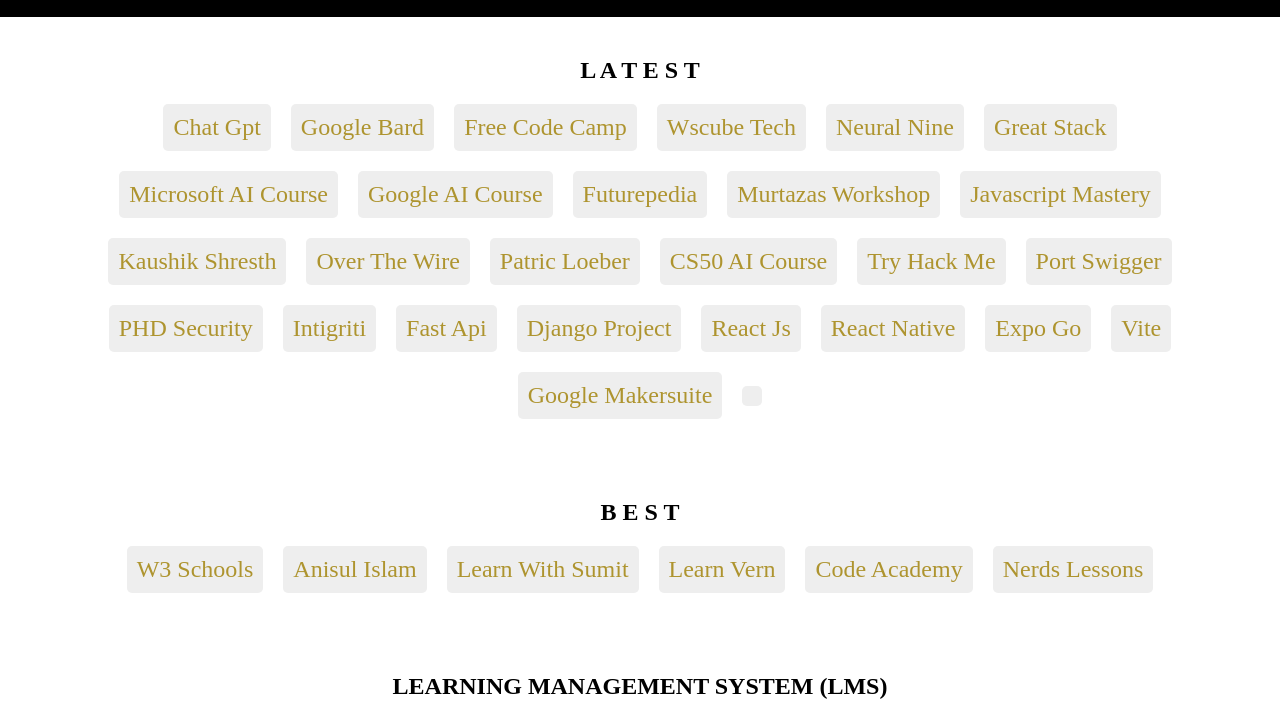
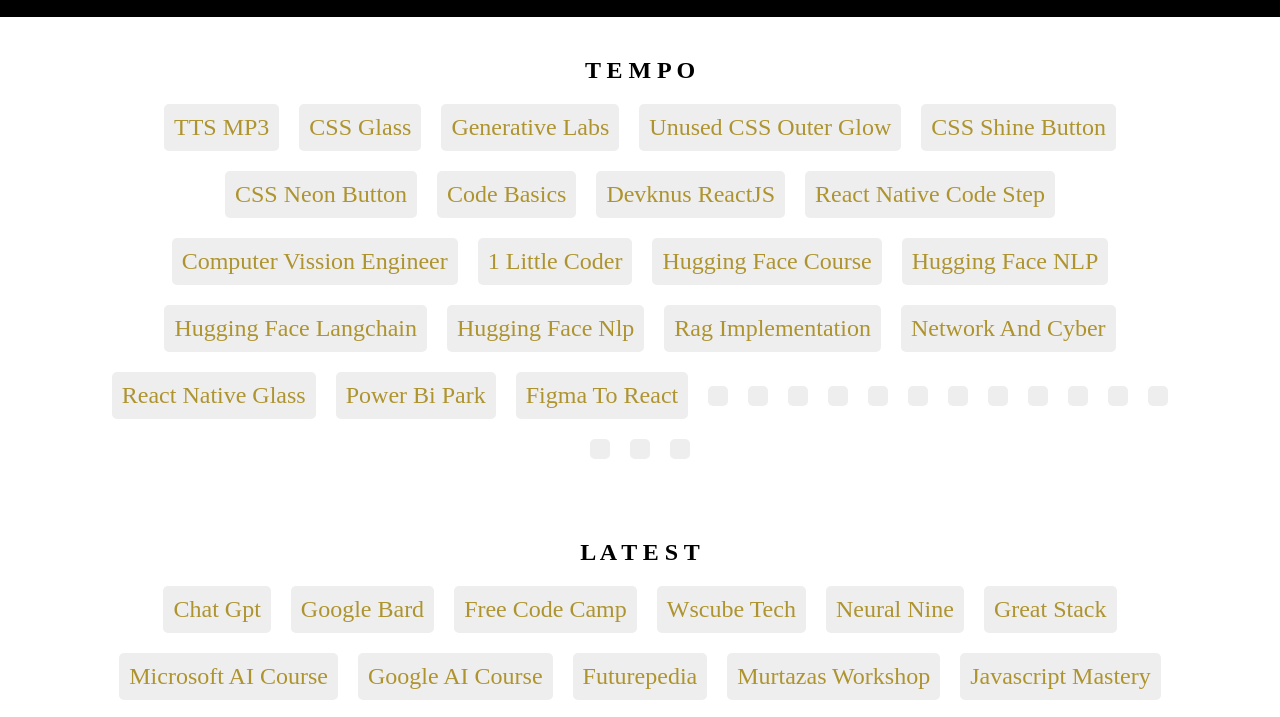
Before and after one commit to Rio-rahat/Links, a plain HTML site: page index.html in a window 1280 px wide. Shown: the part 60-777 px from the top of the page. Drawn offline with Linux system fonts and the light colour scheme.

Commit message:
Add Tempo Section

```diff
--- a/index.html
+++ b/index.html
@@ -19,6 +19,63 @@
     <!-- End Header -->
 
 <!-- Section Start -->
+
+
+
+    <!-- Tempo -->
+    <section class="tempo">
+        <div class="container">
+            <h1 class="text-center">T E M P O</h1>
+
+            <div class="flex">
+
+
+                <a class="bth" href="https://ttsmp3.com/text-to-speech/Arabic/" target="blank">TTS MP3</a>
+                <a class="bth" href="https://css.glass/" target="blank">CSS Glass</a>
+                <a class="bth" href="https://www.youtube.com/@generativelabs/videos" target="blank">Generative Labs</a>
+                <a class="bth" href="https://unused-css.com/blog/css-outer-glow/" target="blank">Unused CSS Outer Glow</a>
+                <a class="bth" href="https://codepen.io/bikashpanda/pen/MMqWBO" target="blank">CSS Shine Button</a>
+                <a class="bth" href="https://codepen.io/salihbenlalla/pen/ExvayVe" target="blank">CSS Neon Button</a>
+                <a class="bth" href="https://www.youtube.com/@codebasics/videos" target="blank">Code Basics</a>
+                <a class="bth" href="https://www.youtube.com/watch?v=gExwRVsMZZ4" target="blank">Devknus ReactJS</a>
+                <a class="bth" href="https://www.youtube.com/watch?v=KBWWxJdsFlY" target="blank">React Native Code Step</a>
+                <a class="bth" href="https://www.youtube.com/@ComputerVisionEngineer/videos" target="blank">Computer Vission Engineer</a>
+                <a class="bth" href="https://www.youtube.com/@1littlecoder/videos" target="blank">1 Little Coder</a>
+                <a class="bth" href="https://www.youtube.com/watch?v=00GKzGyWFEs&list=PLo2EIpI_JMQvWfQndUesu0nPBAtZ9gP1o" target="blank">Hugging Face Course</a>
+                <a class="bth" href="https://www.youtube.com/watch?v=J6D-S9gfgwk&list=PLreVlKwe2Z0RJw-OcwXZs_z472KsrADJY" target="blank">Hugging Face  NLP</a>
+                <a class="bth" href="https://www.youtube.com/watch?v=_j7JEDWuqLE" target="blank">Hugging Face Langchain</a>
+                <a class="bth" href="https://www.youtube.com/watch?v=5ZCh4D2Xc_I&list=PLpdmBGJ6ELUKaJdfKIT2o9ZAvY4AcXaGU" target="blank">Hugging Face Nlp</a>
+                <a class="bth" href="https://www.youtube.com/watch?v=C5mqILmVUEo" target="blank">Rag Implementation</a>
+                <a class="bth" href="https://www.youtube.com/watch?v=FARSxWjlPkk" target="blank">Network And Cyber</a>
+                <a class="bth" href="https://www.youtube.com/watch?v=ao2i_sOD-z0" target="blank">React Native Glass</a>
+                <a class="bth" href="https://www.youtube.com/watch?v=ZSrVOyKAC4Y" target="blank">Power Bi Park</a>
+                <a class="bth" href="https://www.youtube.com/watch?v=sqXAE-z_RLs" target="blank">Figma To React</a>
+                <a class="bth" href="" target="blank"></a>
+                <a class="bth" href="" target="blank"></a>
+                <a class="bth" href="" target="blank"></a>
+                <a class="bth" href="" target="blank"></a>
+                <a class="bth" href="" target="blank"></a>
+                <a class="bth" href="" target="blank"></a>
+                <a class="bth" href="" target="blank"></a>
+                <a class="bth" href="" target="blank"></a>
+                <a class="bth" href="" target="blank"></a>
+                <a class="bth" href="" target="blank"></a>
+                <a class="bth" href="" target="blank"></a>
+                <a class="bth" href="" target="blank"></a>
+                <a class="bth" href="" target="blank"></a>
+                <a class="bth" href="" target="blank"></a>
+                <a class="bth" href="" target="blank"></a>
+
+
+
+
+            </div>
+        </div>
+    </section>
+    <!--End Tempo -->
+
+
+
 
     <!-- LATEST -->
     <section class="latest">
```
